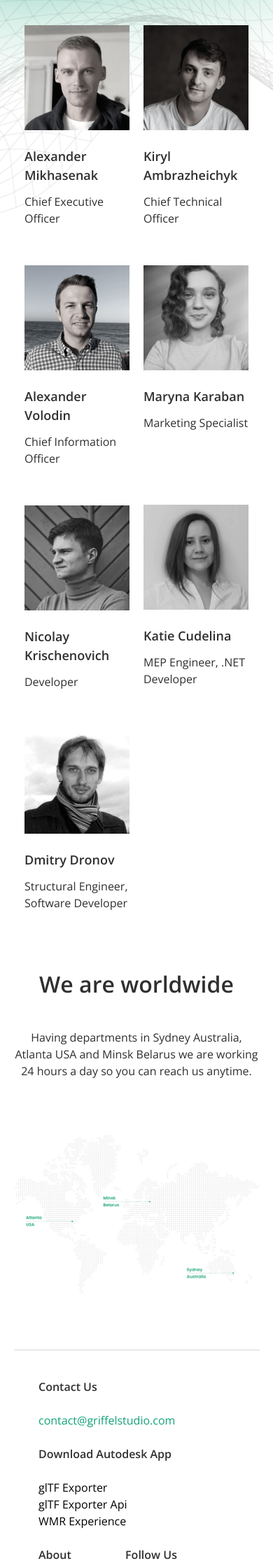
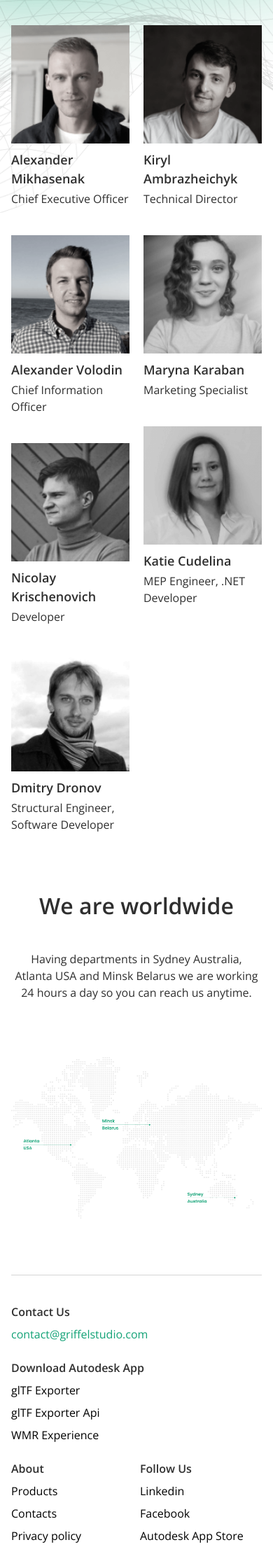
Before and after one commit to griffelstudio/griffel_studio, a Django app: page /team/ in a window 390 px wide. Shown: the part 480-2720 px from the top of the page at 70% size. After the commit the page ends 2684 px from the top, so only its background shows below. Run offline with Django 3.2, Linux system fonts and the light colour scheme.

Commit message:
fix: mobile version

```diff
--- a/mainsite/static/mainsite/myscript.js
+++ b/mainsite/static/mainsite/myscript.js
@@ -210,3 +210,16 @@ formBlock.addEventListener('click', (event)=>{
   }
 })
 }
+
+$('#email').on('input invalid', function() {
+    this.setCustomValidity('')
+    if (this.validity.valueMissing) {
+      this.setCustomValidity("Нет значения")
+    }
+    if (this.validity.typeMismatch) {
+      this.setCustomValidity("Не соответствует типу")
+    }
+    if (this.validity.patternMismatch) {
+      this.setCustomValidity("Не соответствует паттерну")
+    }
+})
--- a/mainsite/static/mainsite/style.css
+++ b/mainsite/static/mainsite/style.css
@@ -679,7 +679,7 @@ main {
   background: #E1F1EC;
   padding-left: 12.6rem;
   padding-right: 14.4rem;
-  border-radius: 0.5rem 0 0.5rem 0;
+  border-radius: 0.5rem 0 0 0.5rem;
 }
 
 .connect__formBlockContent {
@@ -772,7 +772,7 @@ main {
 } */
 .inputBox {
   width: 100%;
-  height: 100%;
+  height: 40%;
   border: none;
   border-radius: 0.5rem;
   font-size: 2.4rem;
@@ -805,7 +805,7 @@ main {
   background-image: url("img/connect_img1.jpg");
   background-size: cover;
   background-repeat: no-repeat;
-  border-radius: 0 0.5rem 0 0.5rem;
+  border-radius: 0 0.5rem 0.5rem 0;
 }
 
 .about {
@@ -1203,7 +1203,7 @@ main {
 }
 .exporter .buttonAutodesk__note {
   font-size: 1.8rem;
-  width: 29.5rem;
+  width: 24rem;
   height: 6rem;
   margin: 0.8rem 0 0 2rem;
 }
@@ -1385,6 +1385,7 @@ main {
 }
 
 .howItWork_img {
+  object-fit: contain;
   width: 75%;
   /* height: 100%; */
 }
@@ -2326,6 +2327,9 @@ main {
     font-size: 1.8rem;
     line-height: 2.3rem
   }
+  .howItWork__item_absoluteApi .banner__text {
+    margin-top: -10.5rem;
+}
 }
 
 @media (max-width: 1500px) {
@@ -2585,8 +2589,14 @@ main {
         flex-wrap: wrap;
   }
   .team__column {
-    width: 15rem;
-  }
+    width: 100%;
+  }
+  /* .team__column:nth-of-type(1){
+    margin-left: 1.6rem;
+  }
+  .team__column:nth-of-type(2){
+    margin-right: 1.6rem;
+  } */
   .team__subtitle {
     margin-top: 2.4rem;
   }
@@ -2854,6 +2864,22 @@ main {
 
 
 @media (max-width: 550px) {
+  .wrapper {
+    width: 100%;
+    padding: 0 1.6rem;
+  }
+  .team__img{
+    width: 100%;
+  }
+  .team__subtitle {
+    margin-top: 1rem;
+  }
+  .team__subtext {
+    margin-top: 0.3rem;
+  }
+  .team__column > * + * {
+    margin: 4rem 0 0 0;
+  }
   .solutions_img {
     max-width: 30.4rem;
     max-height: 23.5rem;
@@ -2873,6 +2899,10 @@ main {
     line-height: 2.4rem;
   }
   .block__text32 {
+    font-size: 1.8rem;
+    line-height: 2.7rem;
+  }
+  .exporter__text{
     font-size: 1.8rem;
     line-height: 2.7rem;
   }
@@ -3052,13 +3082,28 @@ main {
     height: 80vh;
   }
   .footer__block1, .footer__block2 {
-    width: 28rem;
+    width: 100%;
   }
   .team__item_corect {
-    margin-top: 10.5rem;
-  }
+    margin-top: 4rem;
+  }
+  .footer__menu_min{
+    width: 50%;
+  }
+  .footer__block2 > .footer__menu_min:last-child {
+    margin-left: 1rem;
+}
   .options__sublist{
     padding-left: 3rem;
+  }
+  .footer__title {
+    margin-bottom: 0.8rem;
+  }
+  .footer__item{
+    margin-bottom: 0.8rem;
+  }
+  .footer__item:last-of-type{
+    margin-bottom: 0rem;
   }
   /* .connect {
     height: 71.6rem
@@ -3175,5 +3220,18 @@ main {
   .options__button {
     width: 100%;
   }
-
-}
+  .inputBox {
+    height: 50%;
+  }
+  .instruction__item:nth-of-type(3){
+    margin-top: 6rem;
+  }
+  .exporter .buttonAutodesk__note {
+    font-size: 1.4rem;
+    line-height: 2.1rem;
+  }
+  .footer__content {
+    align-items: flex-start;
+  }
+
+}
--- a/mainsite/templates/mainsite/team.html
+++ b/mainsite/templates/mainsite/team.html
@@ -61,7 +61,7 @@
                 <img src="{% static 'mainsite/img/team__img2.png' %}" class="team__img">
                 <div class="team__subtextBlock">
                   <h3 class="block__subtitle team__subtitle">Kiryl Ambrazheichyk</h3>
-                <p class=" block__text team__subtext">Chief Technical Officer</p>
+                <p class=" block__text team__subtext">Technical Director</p>
                 </div>
               </div>
               <div class="team__item">
```
Also changed, not shown: mainsite/static/mainsite/img/poster2.png.
